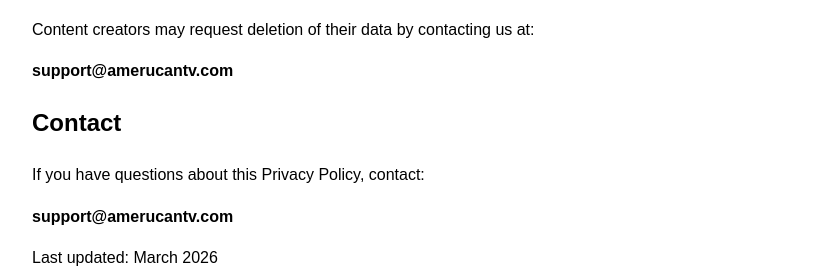
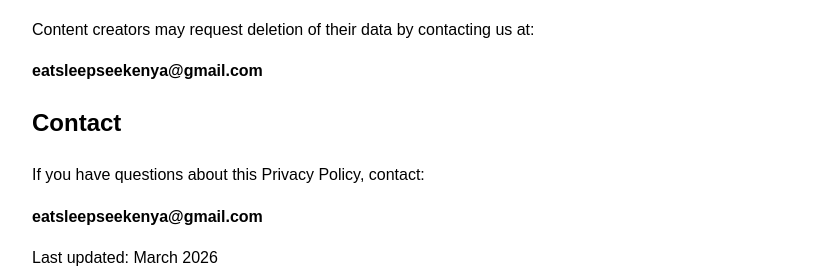
Before and after one commit to IzakJR/privacy-policy, a plain HTML site: page index.html in a window 1280 px wide. Shown: the part 770-1045 px from the top of the page, without its empty margins (208-1026 px from the left). Drawn offline with Linux system fonts and the light colour scheme.

Commit message:
Update contact email addresses in index.html

```diff
--- a/index.html
+++ b/index.html
@@ -30,12 +30,12 @@
     <h2>Data Deletion</h2>
     <p>Content creators may request deletion of their data by contacting us at:</p>
 
-    <p><strong>support@amerucantv.com</strong></p>
+    <p><strong>eatsleepseekenya@gmail.com</strong></p>
 
     <h2>Contact</h2>
     <p>If you have questions about this Privacy Policy, contact:</p>
 
-    <p><strong>support@amerucantv.com</strong></p>
+    <p><strong>eatsleepseekenya@gmail.com</strong></p>
 
     <p>Last updated: March 2026</p>
 </body>
```
